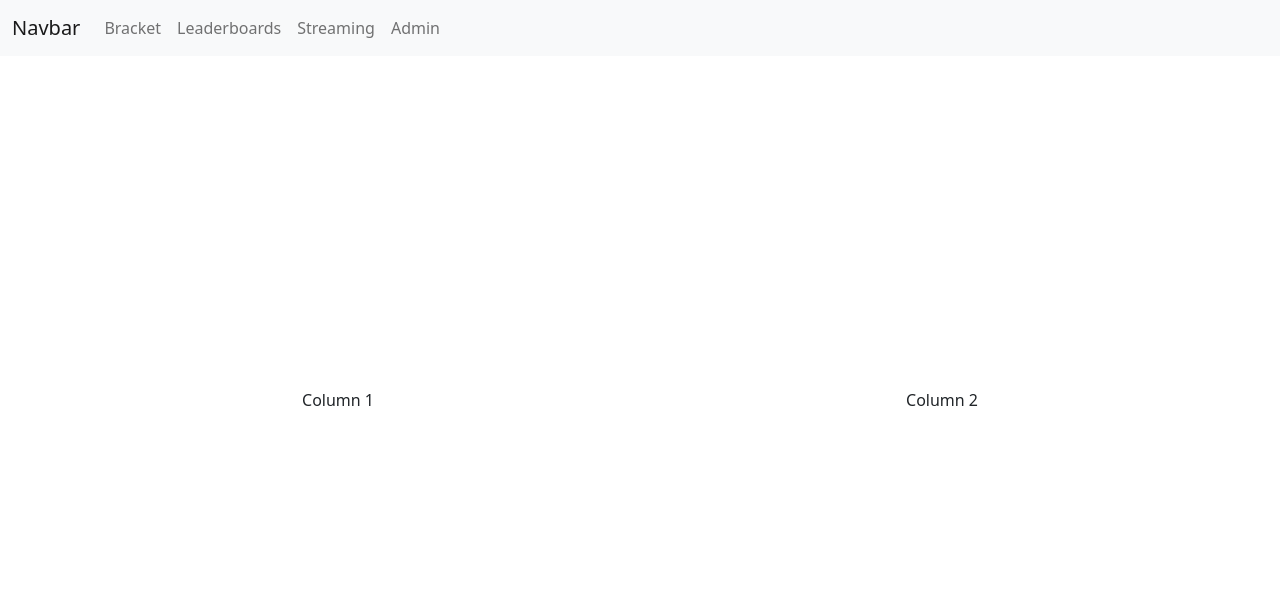
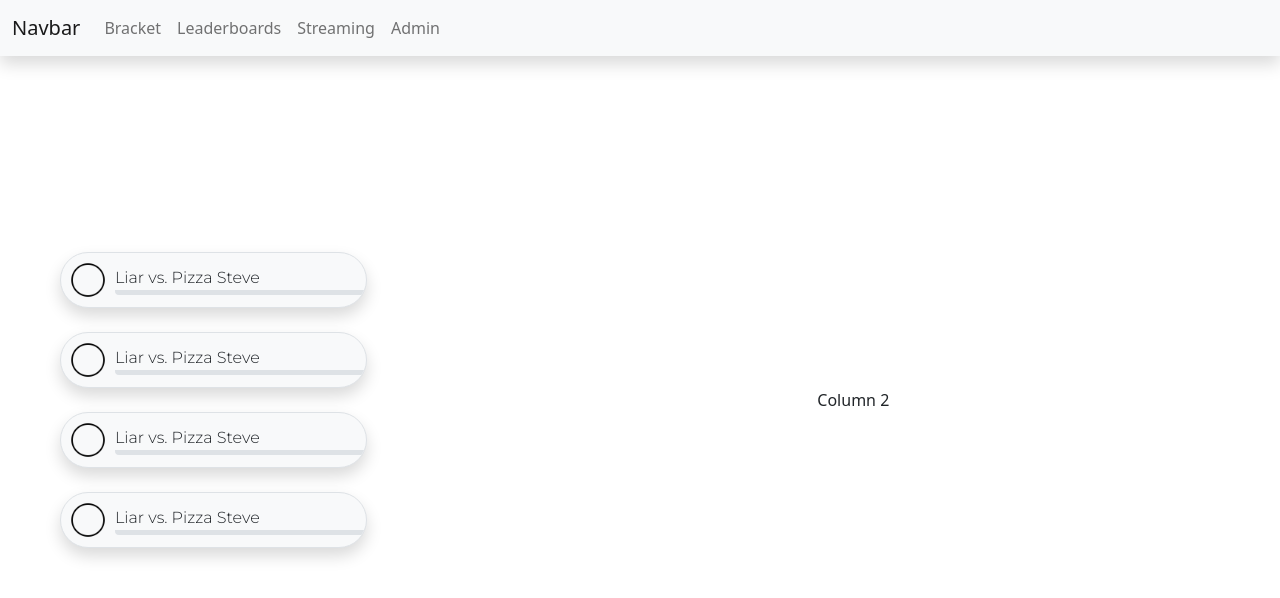
Before and after one commit to jethro0610/SmashLeagueTools, a React (Create React App) app in the folder smashleaguetools/: page / in a window 1280 px wide. Shown: the top 598 px of the page. Built offline with nearby package versions, Linux system fonts and the light colour scheme.

Commit message:
Add selectors

```diff
--- a/smashleaguetools/src/components/better.component.js
+++ b/smashleaguetools/src/components/better.component.js
@@ -1,13 +1,21 @@
 import React, {Component} from 'react';
+import Selector from './selector.component'
 import './better.css'
 
 export default class Better extends Component {
     render() {
         return(
-            <div class='container-fluid px-5'>
+            <div class='container-fluid'>
                 <div class ='row min-vh-100'>
-                    <div class='col-lg-6 col-sm-12 selector'>Column 1</div>
-                    <div class='col-lg-6 col-sm-12 visualizer'>Column 2</div>
+                    <div class='col-lg-4 col-sm-8 selectors'>
+                        <div class='container'>
+                            <Selector/>
+                            <Selector/>
+                            <Selector/>
+                            <Selector/>
+                        </div>
+                    </div>
+                    <div class='col-lg-8 col-sm-16 visualizer'>Column 2</div>
                 </div>
             </div>
         )
--- a/smashleaguetools/src/components/better.css
+++ b/smashleaguetools/src/components/better.css
@@ -1,13 +1,13 @@
-.selector {
+.selectors {
     display: flex;
     justify-content: center;
     align-items: center;
-    min-height: 100%;
+    min-height: 100vh;
 }
 
 .visualizer {
     display : flex;
     justify-content : center;
     align-items : center;
-    min-height : 100%;
+    min-height : 100vh;
 }
--- a/smashleaguetools/src/components/navbar.component.js
+++ b/smashleaguetools/src/components/navbar.component.js
@@ -4,7 +4,7 @@ import { Link } from 'react-router-dom'
 export default class Navbar extends Component {
     render() {
         return (
-            <nav class='navbar fixed-top navbar-expand-lg navbar-light bg-light'>
+            <nav class='navbar fixed-top navbar-expand-lg navbar-light bg-light shadow'>
                 <div class='container-fluid'>
                     <Link to='/' class='navbar-brand'>Navbar</Link>
                     <div class='collapse navbar-collapse'>
--- /dev/null
+++ b/smashleaguetools/src/components/selector.component.js
@@ -0,0 +1,14 @@
+import React, {Component} from 'react';
+import'./selector.css'
+import circle from './../circle.png'
+
+export default class Selector extends Component {
+    render() {
+        return(
+            <div class='row bg-light shadow selector rounded-pill border overflow-hidden'>
+                    <img src={circle} class='circle'/>
+                    <div class ='col px-0 align-top text-start border-bottom border-5 rounded'>Liar vs. Pizza Steve</div>
+            </div>
+        )
+    }
+}
--- /dev/null
+++ b/smashleaguetools/src/components/selector.css
@@ -0,0 +1,17 @@
+@import url('https://fonts.googleapis.com/css2?family=Montserrat:wght@300&display=swap');
+
+.selector {
+    font-family: 'Montserrat', sans-serif;
+    font-size: 2vh;
+    display: flex;
+    justify-content: center;
+    align-items: center;
+    height: 7vh;
+    margin: 3vh;
+}
+
+.circle {
+    height: 100%;
+    width: auto;
+    padding: 1vh;
+}
```
Also changed, not shown: smashleaguetools/src/circle.png (added).
